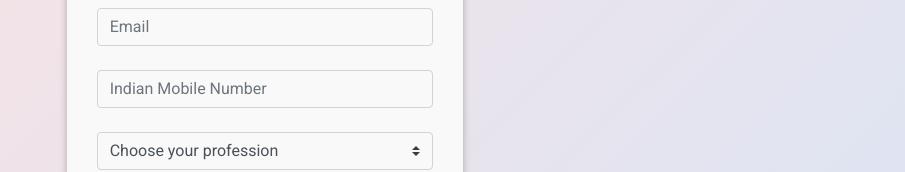
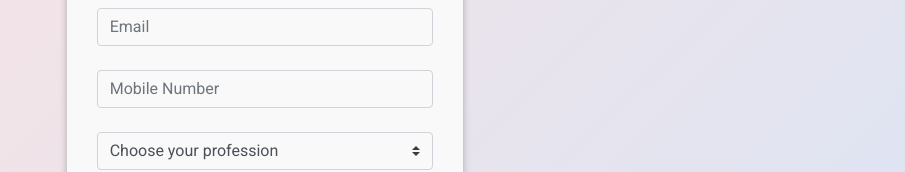
Before and after one commit to sandra-lewis/geeksynergy-assignment, a React (Create React App) app: page / in a window 1280 px wide. Shown: the part 300-472 px from the top of the page, without its empty margins (375-1280 px from the left). Built offline with nearby package versions, Linux system fonts and the light colour scheme.

Commit message:
Updated File

```diff
--- a/src/components/SignUp.js
+++ b/src/components/SignUp.js
@@ -88,7 +88,7 @@ const SignUp = () => {
               type="tel"
               className="form-control mb-4 bg-transparent"
               name="phoneNo"
-              placeholder="Indian Mobile Number"
+              placeholder="Mobile Number"
               pattern="[6-9][0-9]{9}"
               required
               value={phone}
```
